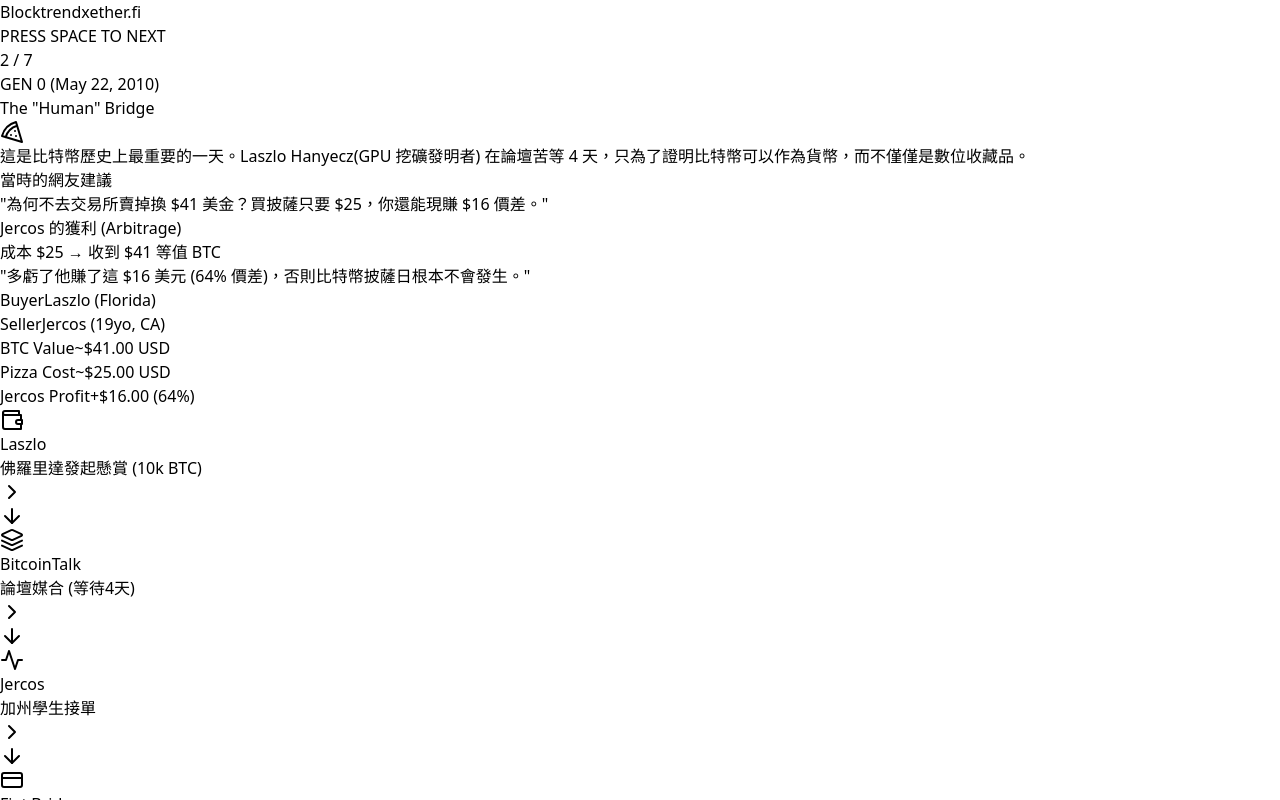
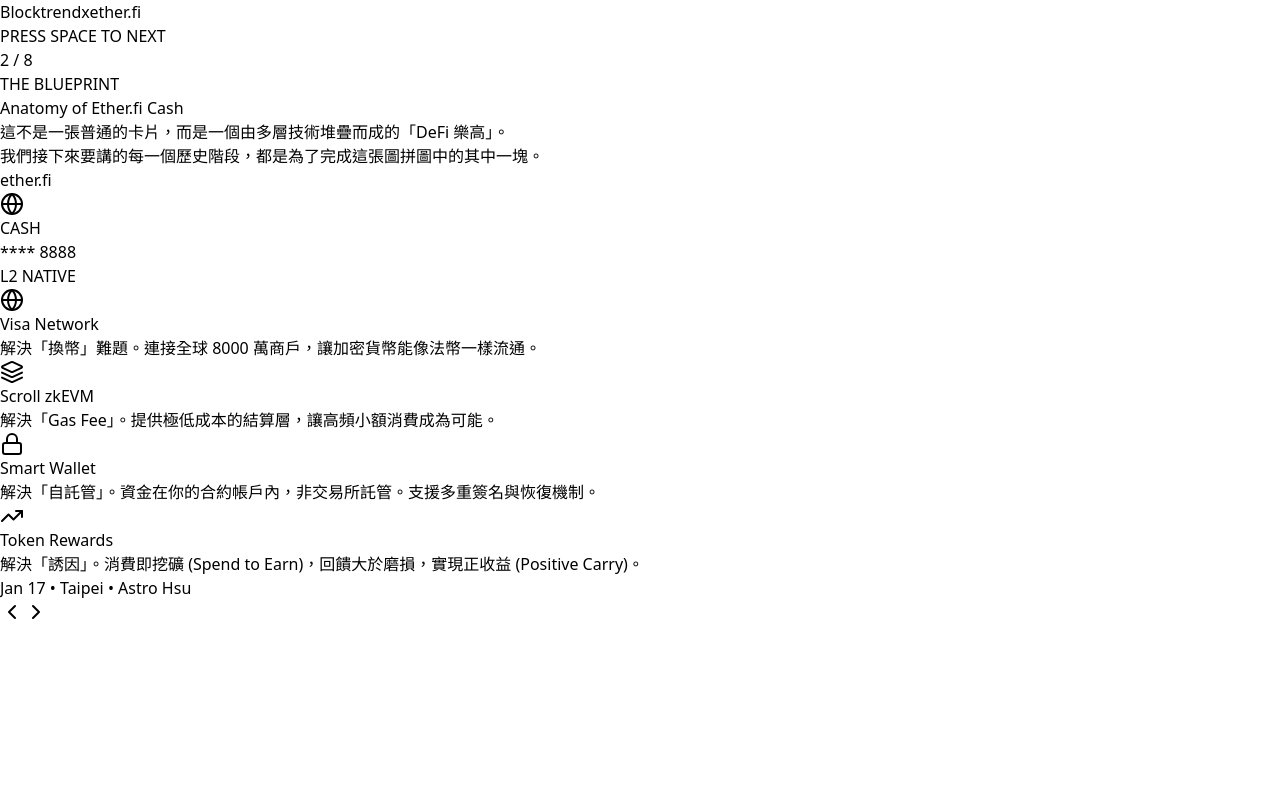
Before and after one commit to ASTROHSU/xuedao-zkevm-etherfi, a React (Vite) app: page / in a window 1280 px wide. Both pictures are taken after a click on the button 36 px from the left and 276 px from the top of the page. Shown: the top 800 px of the page. Built offline with nearby package versions, Linux system fonts and the light colour scheme; the HTML template or start-up script is replaced by a standard one.

Commit message:
Update App.jsx

```diff
--- a/src/App.jsx
+++ b/src/App.jsx
@@ -1,30 +1,24 @@
 import React, { useState, useEffect } from 'react';
-import { CreditCard, ArrowRight, Zap, Shield, TrendingUp, Wallet, History, ChevronRight, Activity, BookOpen, ChevronLeft, Pizza, AlertTriangle, Layers, XCircle, Coins, ArrowDown, QrCode, Store, Smartphone } from 'lucide-react';
+import { CreditCard, ArrowRight, Zap, Shield, TrendingUp, Wallet, History, ChevronRight, Activity, BookOpen, ChevronLeft, Pizza, AlertTriangle, Layers, XCircle, Coins, ArrowDown, QrCode, Store, Smartphone, Globe, Lock, CheckCircle } from 'lucide-react';
 
 // --- Components ---
 
 const ProcessStep = ({ icon: Icon, title, sub, isLast = false, isBad = false }) => (
   <div className="flex flex-col items-center relative z-10 group w-full md:w-auto">
-    <div className={`w-12 h-12 md:w-14 md:h-14 rounded-2xl flex items-center justify-center mb-4 shadow-lg transition-all duration-300 ${
+    <div className={`w-12 h-12 md:w-16 md:h-16 rounded-2xl flex items-center justify-center mb-4 shadow-lg transition-all duration-300 ${
       isBad
         ? 'bg-red-500/10 border border-red-500/30 text-red-400 group-hover:bg-red-500/20'
         : 'bg-gray-800 border border-gray-700 text-purple-400 group-hover:border-purple-500'
     }`}>
-      <Icon className="w-5 h-5 md:w-6 md:h-6" />
+      <Icon className="w-6 h-6 md:w-8 md:h-8" />
     </div>
-    <h4 className="font-bold text-white text-sm md:text-base text-center mb-1">{title}</h4>
-    <p className="text-xs md:text-sm text-gray-400 text-center max-w-[200px] md:max-w-[140px] leading-tight">{sub}</p>
+    <h4 className="font-bold text-white text-lg md:text-xl text-center mb-2">{title}</h4>
+    <p className="text-sm md:text-base text-gray-400 text-center max-w-[200px] md:max-w-[160px] leading-snug">{sub}</p>
 
+    {/* Mobile Arrow Only - Desktop relies on the parent background line for cleaner look */}
     {!isLast && (
-      <div className="absolute top-6 md:top-7 left-1/2 w-full h-[2px] bg-gray-700 -z-10 hidden md:block">
-        <div className="absolute right-0 -top-2 text-gray-700">
-          <ChevronRight className="w-5 h-5" />
-        </div>
-      </div>
-    )}
-    {!isLast && (
-      <div className="md:hidden my-2 text-gray-600 animate-bounce">
-        <ArrowDown className="w-5 h-5" />
+      <div className="md:hidden my-4 text-gray-600 animate-bounce">
+        <ArrowDown className="w-6 h-6" />
       </div>
     )}
   </div>
@@ -37,11 +31,46 @@
   </div>
 );
 
+const AnatomyPart = ({ icon: Icon, title, desc, position, color = "purple" }) => {
+  const colorClasses = {
+    purple: "text-purple-400 bg-purple-500/10 border-purple-500/30",
+    blue: "text-blue-400 bg-blue-500/10 border-blue-500/30",
+    green: "text-green-400 bg-green-500/10 border-green-500/30",
+    yellow: "text-yellow-400 bg-yellow-500/10 border-yellow-500/30"
+  };
+
+  const lineStyles = {
+    "top-left": "bottom-0 right-0 translate-y-full translate-x-1/2 h-16 w-[2px]",
+    "top-right": "bottom-0 left-0 translate-y-full -translate-x-1/2 h-16 w-[2px]",
+    "bottom-left": "top-0 right-0 -translate-y-full translate-x-1/2 h-16 w-[2px]",
+    "bottom-right": "top-0 left-0 -translate-y-full -translate-x-1/2 h-16 w-[2px]",
+    "top": "bottom-0 left-1/2 -translate-x-1/2 translate-y-full h-12 w-[2px]",
+    "bottom": "top-0 left-1/2 -translate-x-1/2 -translate-y-full h-12 w-[2px]",
+    "left": "right-0 top-1/2 -translate-y-1/2 translate-x-full w-8 h-[2px]",
+    "right": "left-0 top-1/2 -translate-y-1/2 -translate-x-full w-8 h-[2px]"
+  };
+
+  return (
+    <div className={`relative p-4 rounded-xl border backdrop-blur-sm ${colorClasses[color]} flex flex-col items-center text-center w-full md:w-64 z-20`}>
+      <div className="mb-2 p-2 rounded-full bg-gray-900/50">
+        <Icon className="w-6 h-6" />
+      </div>
+      <h4 className="font-bold text-white text-lg mb-1">{title}</h4>
+      <p className="text-xs text-gray-300 leading-relaxed">{desc}</p>
+
+      {/* Connecting Line (Desktop Only) */}
+      <div className={`hidden md:block absolute bg-gray-600/50 ${lineStyles[position] || ""}`}>
+        <div className="absolute w-2 h-2 bg-white rounded-full left-1/2 top-1/2 -translate-x-1/2 -translate-y-1/2 shadow-[0_0_10px_white]"></div>
+      </div>
+    </div>
+  );
+};
+
 // --- Main App ---
 
 const App = () => {
   const [currentSlide, setCurrentSlide] = useState(0);
-  const totalSlides = 7;
+  const totalSlides = 8; // Updated to 8
 
   // Keyboard navigation
   useEffect(() => {
@@ -92,8 +121,93 @@
           </div>
         );
 
-      // SLIDE 1: GEN 0 - BITCOIN PIZZA
+      // SLIDE 1: ANATOMY (NEW)
       case 1:
+        return (
+          <div className="flex flex-col justify-center px-4 max-w-6xl mx-auto w-full py-8 md:py-0 min-h-full">
+            <div className="text-center mb-8 md:mb-12">
+              <span className="text-purple-400 font-mono text-sm mb-2 block tracking-widest">THE BLUEPRINT</span>
+              <h2 className="text-3xl md:text-5xl font-bold mb-4">
+                Anatomy of Ether.fi Cash
+              </h2>
+              <p className="text-gray-400 text-sm md:text-base max-w-2xl mx-auto">
+                這不是一張普通的卡片，而是一個由多層技術堆疊而成的「DeFi 樂高」。<br/>
+                我們接下來要講的每一個歷史階段，都是為了完成這張圖拼圖中的其中一塊。
+              </p>
+            </div>
+
+            <div className="relative flex flex-col md:grid md:grid-cols-3 md:grid-rows-3 gap-6 md:gap-0 items-center justify-center h-auto md:h-[500px] w-full max-w-4xl mx-auto">
+
+              {/* Central Card Visual */}
+              <div className="md:col-start-2 md:row-start-2 z-10 w-full flex justify-center order-1 md:order-none mb-8 md:mb-0">
+                <div className="relative w-64 h-40 md:w-80 md:h-48 bg-gradient-to-br from-purple-900 to-gray-900 rounded-2xl border border-purple-500/50 shadow-[0_0_50px_rgba(168,85,247,0.3)] flex flex-col justify-between p-6 transform hover:scale-105 transition-transform duration-500">
+                  <div className="flex justify-between items-start">
+                    <span className="text-purple-200 font-bold italic tracking-wider">ether.fi</span>
+                    <Globe className="text-purple-400/50 w-6 h-6" />
+                  </div>
+                  <div className="text-center">
+                     <span className="text-white text-opacity-20 font-bold text-4xl tracking-widest">CASH</span>
+                  </div>
+                  <div className="flex justify-between items-end">
+                    <div className="text-purple-100 font-mono tracking-widest text-sm">**** 8888</div>
+                    <div className="text-xs text-purple-300 border border-purple-500/50 px-2 py-0.5 rounded">L2 NATIVE</div>
+                  </div>
+
+                  {/* Connecting Lines for Mobile (Simulated) */}
+                  <div className="md:hidden absolute -top-6 left-1/2 w-0.5 h-6 bg-gray-700"></div>
+                  <div className="md:hidden absolute -bottom-6 left-1/2 w-0.5 h-6 bg-gray-700"></div>
+                </div>
+              </div>
+
+              {/* Top: Visa */}
+              <div className="md:col-start-2 md:row-start-1 flex justify-center order-2 md:order-none w-full">
+                <AnatomyPart
+                  icon={Globe}
+                  title="Visa Network"
+                  desc="解決「換幣」難題。連接全球 8000 萬商戶，讓加密貨幣能像法幣一樣流通。"
+                  position="bottom"
+                  color="blue"
+                />
+              </div>
+
+              {/* Bottom: Scroll */}
+              <div className="md:col-start-2 md:row-start-3 flex justify-center order-3 md:order-none w-full">
+                <AnatomyPart
+                  icon={Layers}
+                  title="Scroll zkEVM"
+                  desc="解決「Gas Fee」。提供極低成本的結算層，讓高頻小額消費成為可能。"
+                  position="top"
+                  color="yellow"
+                />
+              </div>
+
+              {/* Left: Smart Wallet */}
+              <div className="md:col-start-1 md:row-start-2 flex justify-center order-4 md:order-none w-full">
+                <AnatomyPart
+                  icon={Lock}
+                  title="Smart Wallet"
+                  desc="解決「自託管」。資金在你的合約帳戶內，非交易所託管。支援多重簽名與恢復機制。"
+                  position="right"
+                  color="green"
+                />
+              </div>
+
+              {/* Right: Rewards */}
+              <div className="md:col-start-3 md:row-start-2 flex justify-center order-5 md:order-none w-full">
+                <AnatomyPart
+                  icon={TrendingUp}
+                  title="Token Rewards"
+                  desc="解決「誘因」。消費即挖礦 (Spend to Earn)，回饋大於磨損，實現正收益 (Positive Carry)。"
+                  position="left"
+                  color="purple"
+                />
+              </div>
+            </div>
+          </div>
+        );
+
+      // SLIDE 2: GEN 0 - BITCOIN PIZZA
+      case 2:
         return (
           <div className="flex flex-col justify-center px-4 max-w-6xl mx-auto w-full py-8 md:py-0 min-h-full">
             <div className="mb-8">
@@ -102,22 +216,22 @@
                 The "Human" Bridge <Pizza className="text-yellow-500 w-8 h-8 md:w-10 md:h-10" />
               </h2>
 
-              <div className="grid md:grid-cols-5 gap-8 mb-8">
+              <div className="grid md:grid-cols-5 gap-8 mb-12">
                 <div className="md:col-span-3">
                    <p className="text-base md:text-lg text-gray-300 mb-6 leading-relaxed">
                      這是比特幣歷史上最重要的一天。
                      <span className="text-white font-bold mx-1">Laszlo Hanyecz</span>
                      (GPU 挖礦發明者) 在論壇苦等 4 天，只為了證明比特幣可以作為貨幣，而不僅僅是數位收藏品。
                    </p>
-                   <div className="bg-gray-800/50 p-5 rounded-xl border border-gray-700 text-sm">
-                     <div className="flex gap-3 mb-4">
+                   <div className="bg-gray-800/50 p-5 rounded-xl border border-gray-700 text-sm md:text-base">
+                     <div className="flex gap-4 mb-4">
                         <div className="min-w-[4px] bg-purple-500 rounded-full h-auto"></div>
                         <div>
                           <p className="text-gray-400 text-xs uppercase tracking-wider mb-1">當時的網友建議</p>
                           <p className="text-gray-300 italic">"為何不去交易所賣掉換 $41 美金？買披薩只要 $25，你還能現賺 $16 價差。"</p>
                         </div>
                      </div>
-                     <div className="flex gap-3">
+                     <div className="flex gap-4">
                         <div className="min-w-[4px] bg-yellow-500 rounded-full h-auto"></div>
                         <div>
                           <p className="text-gray-400 text-xs uppercase tracking-wider mb-1">Jercos 的獲利 (Arbitrage)</p>
@@ -128,7 +242,7 @@
                    </div>
                 </div>
 
-                <div className="md:col-span-2 flex flex-col justify-center gap-3 text-sm text-gray-500 bg-gray-900/30 p-5 rounded-xl border border-gray-800">
+                <div className="md:col-span-2 flex flex-col justify-center gap-3 text-sm md:text-base text-gray-500 bg-gray-900/30 p-6 rounded-xl border border-gray-800">
                      <div className="flex justify-between border-b border-gray-800 pb-2">
                        <span>Buyer</span>
                        <span className="text-gray-300 font-bold">Laszlo (Florida)</span>
@@ -155,7 +269,7 @@
 
             <div className="flex flex-col md:flex-row justify-between items-center gap-2 md:gap-0 relative pb-12">
                {/* Connecting Line */}
-               <div className="hidden md:block absolute top-7 left-0 w-full h-1 bg-gradient-to-r from-purple-900 via-gray-700 to-yellow-900 -z-10"></div>
+               <div className="hidden md:block absolute top-8 left-0 w-full h-1 bg-gradient-to-r from-purple-900 via-gray-700 to-yellow-900 -z-10"></div>
 
                <ProcessStep icon={Wallet} title="Laszlo" sub="佛羅里達發起懸賞 (10k BTC)" />
                <ProcessStep icon={Layers} title="BitcoinTalk" sub="論壇媒合 (等待4天)" />
@@ -170,8 +284,8 @@
           </div>
         );
 
-      // SLIDE 2: THE FRICTION ERA (NEW)
-      case 2:
+      // SLIDE 3: THE FRICTION ERA
+      case 3:
         return (
           <div className="flex flex-col justify-center px-4 max-w-6xl mx-auto w-full py-8 md:py-0 min-h-full">
             <div className="mb-8">
@@ -190,14 +304,14 @@
               <div className="bg-gray-800/50 p-6 rounded-xl border border-gray-700">
                 <div className="flex items-center gap-3 mb-4 text-purple-400">
                   <Store className="w-6 h-6" />
-                  <h3 className="font-bold text-white">Direct Acceptance</h3>
+                  <h3 className="font-bold text-white text-lg">Direct Acceptance</h3>
                 </div>
-                <p className="text-sm text-gray-300 mb-4 h-12">
+                <p className="text-sm md:text-base text-gray-300 mb-4 h-12">
                   Overstock, Newegg (2014).<br/>
                   商家雖然願意收，但只收不付。
                 </p>
-                <div className="bg-gray-900 p-3 rounded text-xs text-gray-400 border border-gray-800">
-                  <p className="mb-1 text-red-400 font-bold">UX Nightmare:</p>
+                <div className="bg-gray-900 p-4 rounded text-sm text-gray-400 border border-gray-800 leading-relaxed">
+                  <p className="mb-2 text-red-400 font-bold">UX Nightmare:</p>
                   1. 打開錢包<br/>
                   2. 掃描 QR Code<br/>
                   3. 手動確認金額<br/>
@@ -209,14 +323,14 @@
               <div className="bg-gray-800/50 p-6 rounded-xl border border-gray-700">
                 <div className="flex items-center gap-3 mb-4 text-purple-400">
                   <QrCode className="w-6 h-6" />
-                  <h3 className="font-bold text-white">Payment Processors</h3>
+                  <h3 className="font-bold text-white text-lg">Payment Processors</h3>
                 </div>
-                <p className="text-sm text-gray-300 mb-4 h-12">
+                <p className="text-sm md:text-base text-gray-300 mb-4 h-12">
                   BitPay (2014-2018).<br/>
                   幫商家立刻換成法幣避險。
                 </p>
-                <div className="bg-gray-900 p-3 rounded text-xs text-gray-400 border border-gray-800">
-                  <p className="mb-1 text-yellow-500 font-bold">The Truth:</p>
+                <div className="bg-gray-900 p-4 rounded text-sm text-gray-400 border border-gray-800 leading-relaxed">
+                  <p className="mb-2 text-yellow-500 font-bold">The Truth:</p>
                   這是在解決「商家的風險」，<br/>
                   不是在解決「用戶的體驗」。<br/>
                   對消費者來說，依然沒有更簡單。
@@ -227,14 +341,14 @@
               <div className="bg-gray-800/50 p-6 rounded-xl border border-gray-700">
                 <div className="flex items-center gap-3 mb-4 text-purple-400">
                   <Zap className="w-6 h-6" />
-                  <h3 className="font-bold text-white">Tech Improvements</h3>
+                  <h3 className="font-bold text-white text-lg">Tech Improvements</h3>
                 </div>
-                <p className="text-sm text-gray-300 mb-4 h-12">
+                <p className="text-sm md:text-base text-gray-300 mb-4 h-12">
                   Lightning, Stablecoins (2016+).<br/>
                   交易變快了，波動變小了。
                 </p>
-                <div className="bg-gray-900 p-3 rounded text-xs text-gray-400 border border-gray-800">
-                  <p className="mb-1 text-red-400 font-bold">Still Friction:</p>
+                <div className="bg-gray-900 p-4 rounded text-sm text-gray-400 border border-gray-800 leading-relaxed">
+                  <p className="mb-2 text-red-400 font-bold">Still Friction:</p>
                   技術成功，但 UX 失敗。<br/>
                   還是要開 Channel、轉帳、操作錢包。<br/>
                   這不是「刷卡」的體驗。
@@ -248,8 +362,8 @@
           </div>
         );
 
-      // SLIDE 3: GEN 1 - CEX CARDS (UPDATED)
-      case 3:
+      // SLIDE 4: GEN 1 - CEX CARDS
+      case 4:
         return (
           <div className="flex flex-col justify-center px-4 max-w-6xl mx-auto w-full py-8 md:py-0 min-h-full">
             <div className="flex flex-col md:flex-row gap-8 md:gap-12 items-center">
@@ -306,8 +420,8 @@
           </div>
         );
 
-      // SLIDE 4: GEN 2 - THE FAILED PIONEERS
-      case 4:
+      // SLIDE 5: GEN 2 - THE FAILED PIONEERS
+      case 5:
         return (
           <div className="flex flex-col justify-center px-4 max-w-6xl mx-auto w-full py-8 md:py-0 min-h-full">
             <div className="mb-8 md:mb-10">
@@ -371,8 +485,8 @@
           </div>
         );
 
-      // SLIDE 5: GEN 3 - ETHER.FI CASH
-      case 5:
+      // SLIDE 6: GEN 3 - ETHER.FI CASH
+      case 6:
         return (
           <div className="flex flex-col justify-center px-4 max-w-6xl mx-auto w-full py-8 md:py-0 min-h-full">
             <div className="flex flex-col md:flex-row gap-8 md:gap-12 items-center">
@@ -430,8 +544,8 @@
           </div>
         );
 
-      // SLIDE 6: CONCLUSION / DEMO
-      case 6:
+      // SLIDE 7: CONCLUSION / DEMO
+      case 7:
          return (
           <div className="flex flex-col justify-center items-center text-center px-4 min-h-full py-12">
             <h2 className="text-4xl md:text-7xl font-bold mb-8">
```
